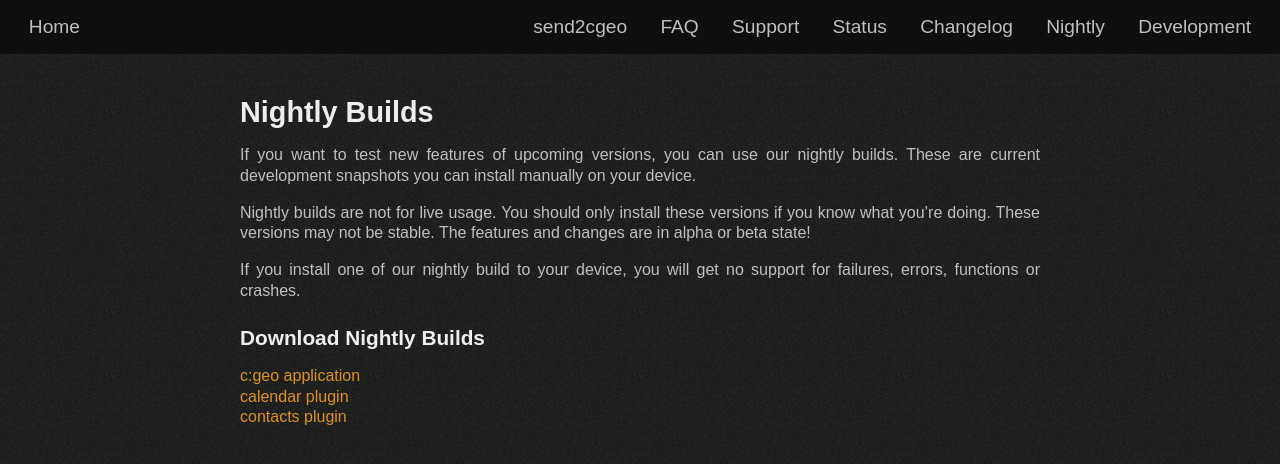
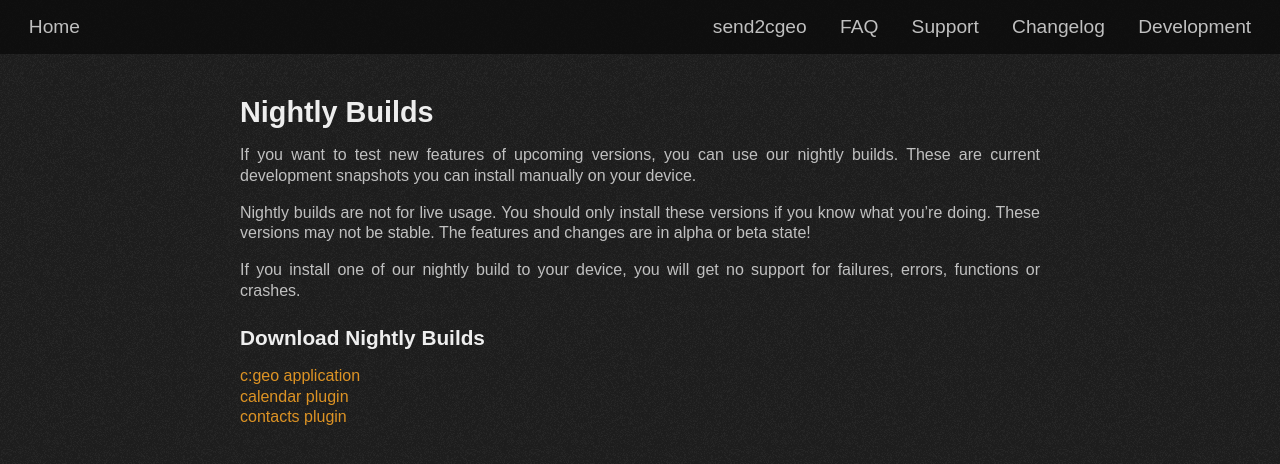
Before and after one commit to cgeo/cgeo.github.io, a Jekyll site: the page built from nightly.md, in a window 1280 px wide. Shown: the top 464 px of the page. Built offline with Jekyll 4.4.1, drawn with Linux system fonts in a browser that asks for light colours; some web fonts are replaced.

Commit message:
Fix #51 Remove Nightly and Status from Navigation

```diff
--- a/_includes/navigation.md
+++ b/_includes/navigation.md
@@ -1,7 +1,5 @@
 [send2cgeo](https://send2.cgeo.org)
 [FAQ](faq.html)
 [Support](support.html)
-[Status](/status.html)
 [Changelog](https://github.com/cgeo/cgeo/releases)
-[Nightly](nightly.html)
 [Development](development.html)
```
